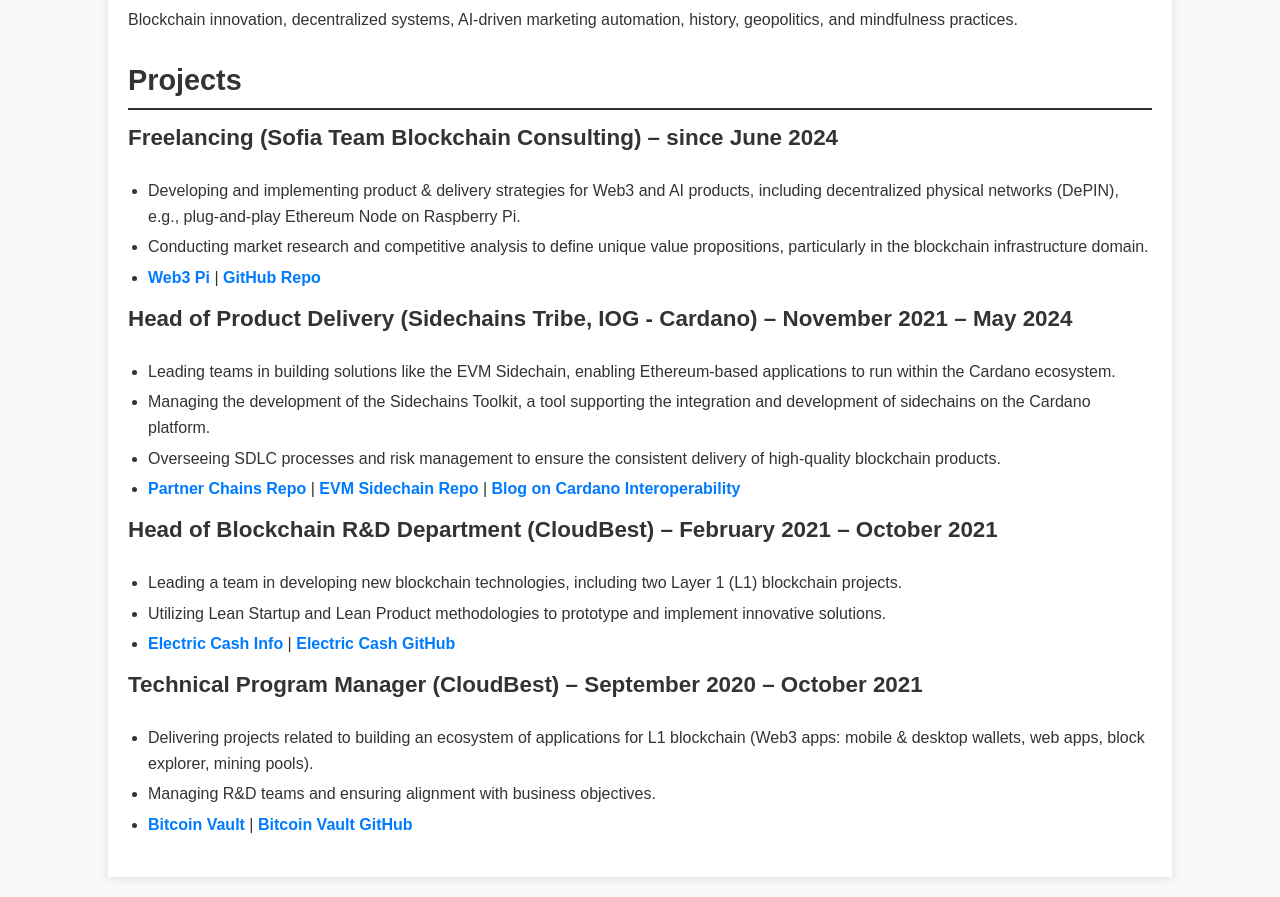
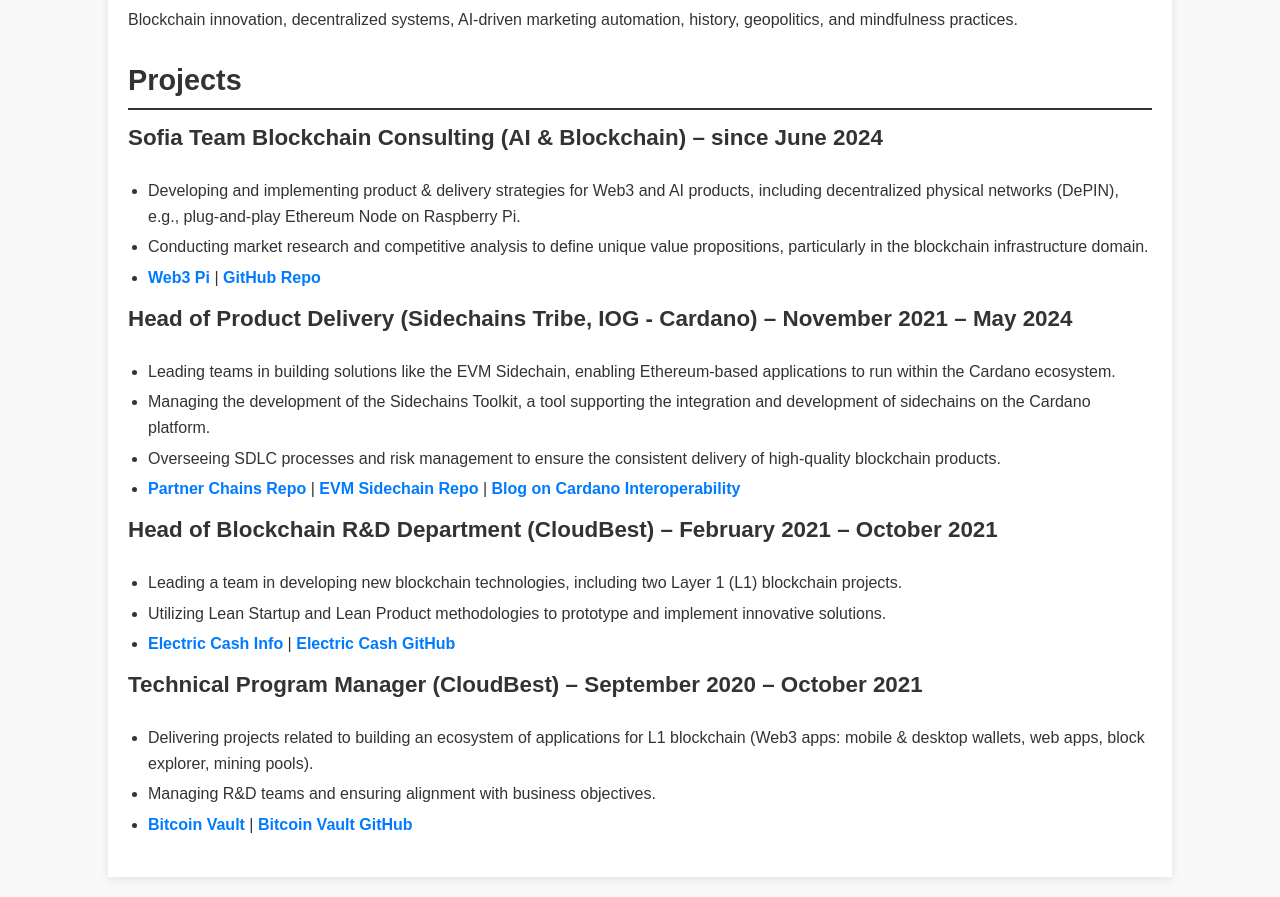
Before and after one commit to jakubkornafel/jakubkornafel.github.io, a plain HTML site: page index.html in a window 1280 px wide. Shown: the part 1739-2636 px from the top of the page. Drawn offline with Linux system fonts and the light colour scheme; a script that the page names is missing.

Commit message:
Update index.html

```diff
--- a/index.html
+++ b/index.html
@@ -74,7 +74,7 @@
         <section class="projects">
             <h2>Projects</h2>
 
-            <h3>Freelancing (Sofia Team Blockchain Consulting) – since June 2024</h3>
+            <h3>Sofia Team Blockchain Consulting (AI & Blockchain) – since June 2024</h3>
             <ul>
                 <li>Developing and implementing product & delivery strategies for Web3 and AI products, including decentralized physical networks (DePIN), e.g., plug-and-play Ethereum Node on Raspberry Pi.</li>
                 <li>Conducting market research and competitive analysis to define unique value propositions, particularly in the blockchain infrastructure domain.</li>
```
